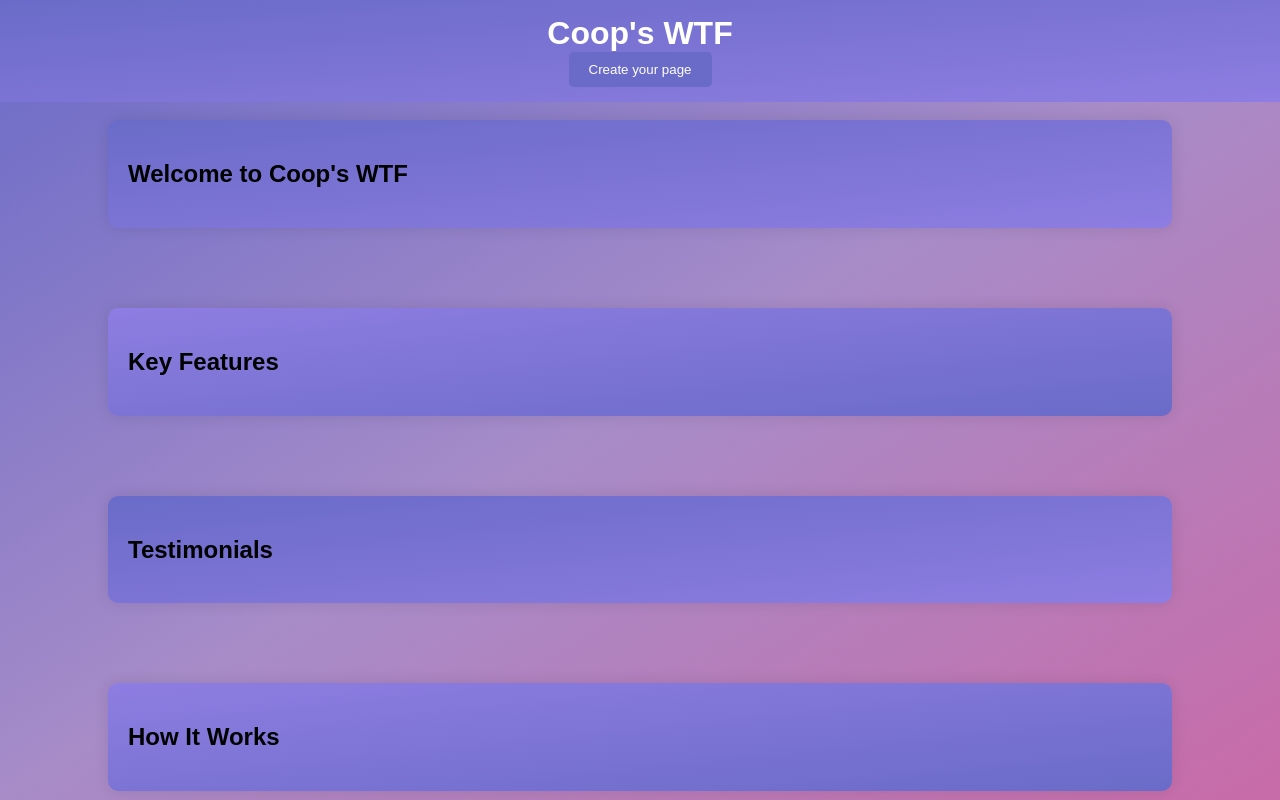
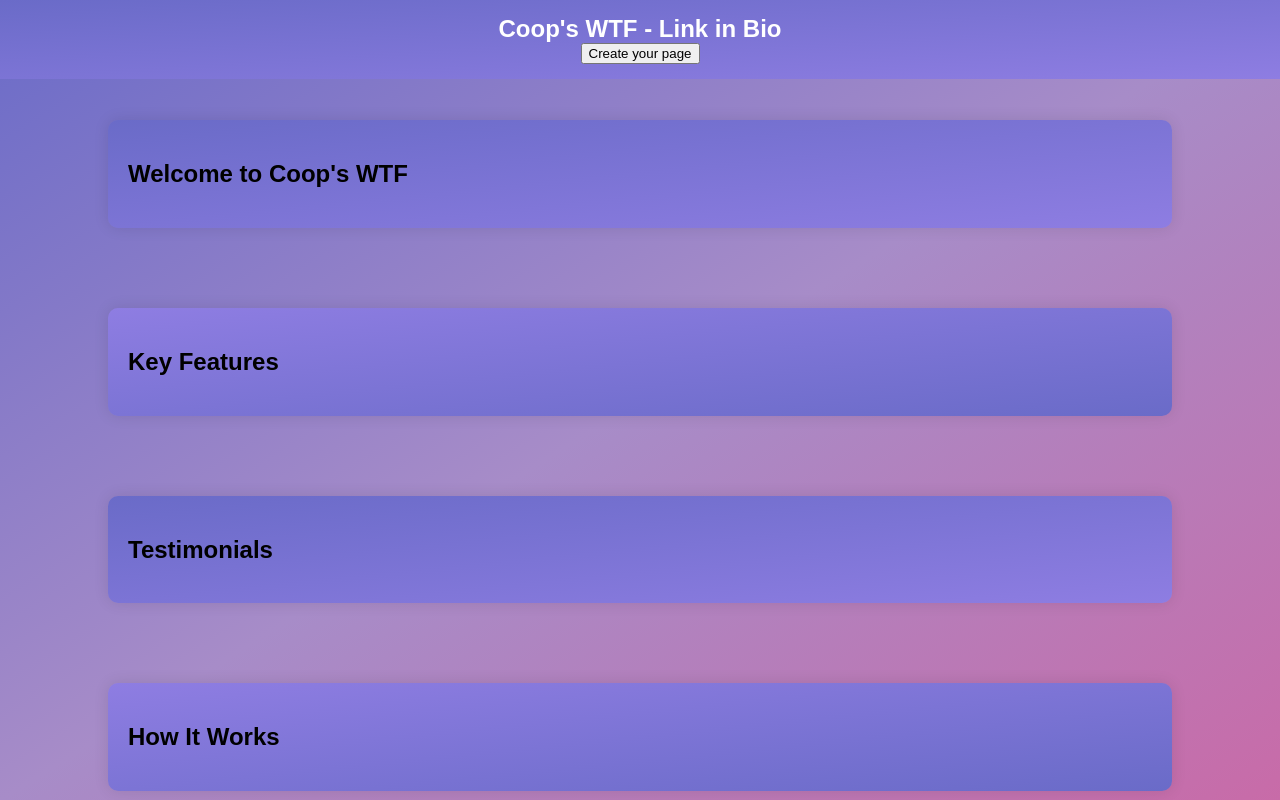
Before and after one commit to onlystudios/onlystudios.github.io, a plain HTML site: page index.html in a window 1280 px wide. Shown: the top 800 px of the page. Drawn offline with nearby package versions, Linux system fonts and the light colour scheme.

Commit message:
Update index.html

```diff
--- a/index.html
+++ b/index.html
@@ -11,6 +11,7 @@
             background: linear-gradient(to bottom right, #6A6BC8, #A78CC8, #C86BA8);
             background-size: cover;
             background-attachment: fixed;
+            transition: all 0.5s ease;
         }
 
         header {
@@ -21,20 +22,24 @@
             padding: 15px 0;
             text-align: center;
             z-index: 999;
+            transition: all 0.5s ease;
+        }
+
+        header.hidden {
+            top: -80px;
+            opacity: 0;
+        }
+
+        header.show {
+            top: 0;
+            opacity: 1;
         }
 
         header h1 {
             margin: 0;
             color: white;
-        }
-
-        header button {
-            background: #6A6BC8;
-            color: white;
-            padding: 10px 20px;
-            border: none;
-            border-radius: 5px;
-            cursor: pointer;
+            font-size: 24px;
+            transition: all 0.5s ease;
         }
 
         main {
@@ -42,6 +47,7 @@
             display: flex;
             flex-direction: column;
             align-items: center;
+            transition: all 0.5s ease;
         }
 
         .section {
@@ -79,12 +85,13 @@
             color: white;
             text-align: center;
             padding: 20px 0;
+            transition: all 0.5s ease;
         }
     </style>
 </head>
 <body>
-    <header>
-        <h1>Coop's WTF</h1>
+    <header class="show">
+        <h1>Coop's WTF - Link in Bio</h1>
         <button>Create your page</button>
     </header>
 
@@ -125,6 +132,14 @@
             $(window).on('scroll', function () {
                 let scrollTop = $(this).scrollTop();
 
+                if (scrollTop === 0) {
+                    $('body, header, footer').addClass('top');
+                    $('header').removeClass('hidden').addClass('show');
+                } else {
+                    $('body, header, footer').removeClass('top');
+                    $('header').addClass('hidden').removeClass('show');
+                }
+
                 $('.section').each(function () {
                     let elementTop = $(this).offset().top;
 
```
